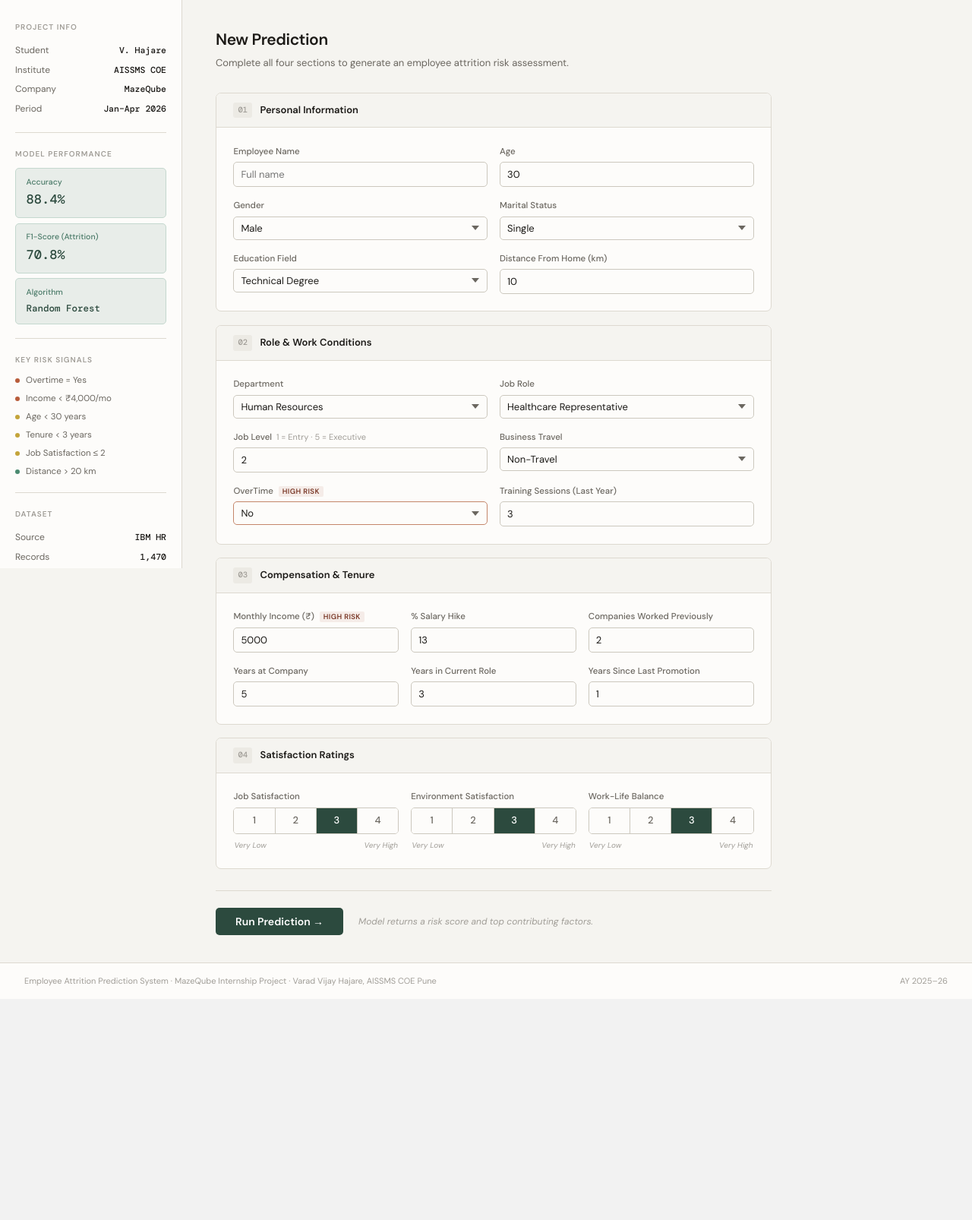
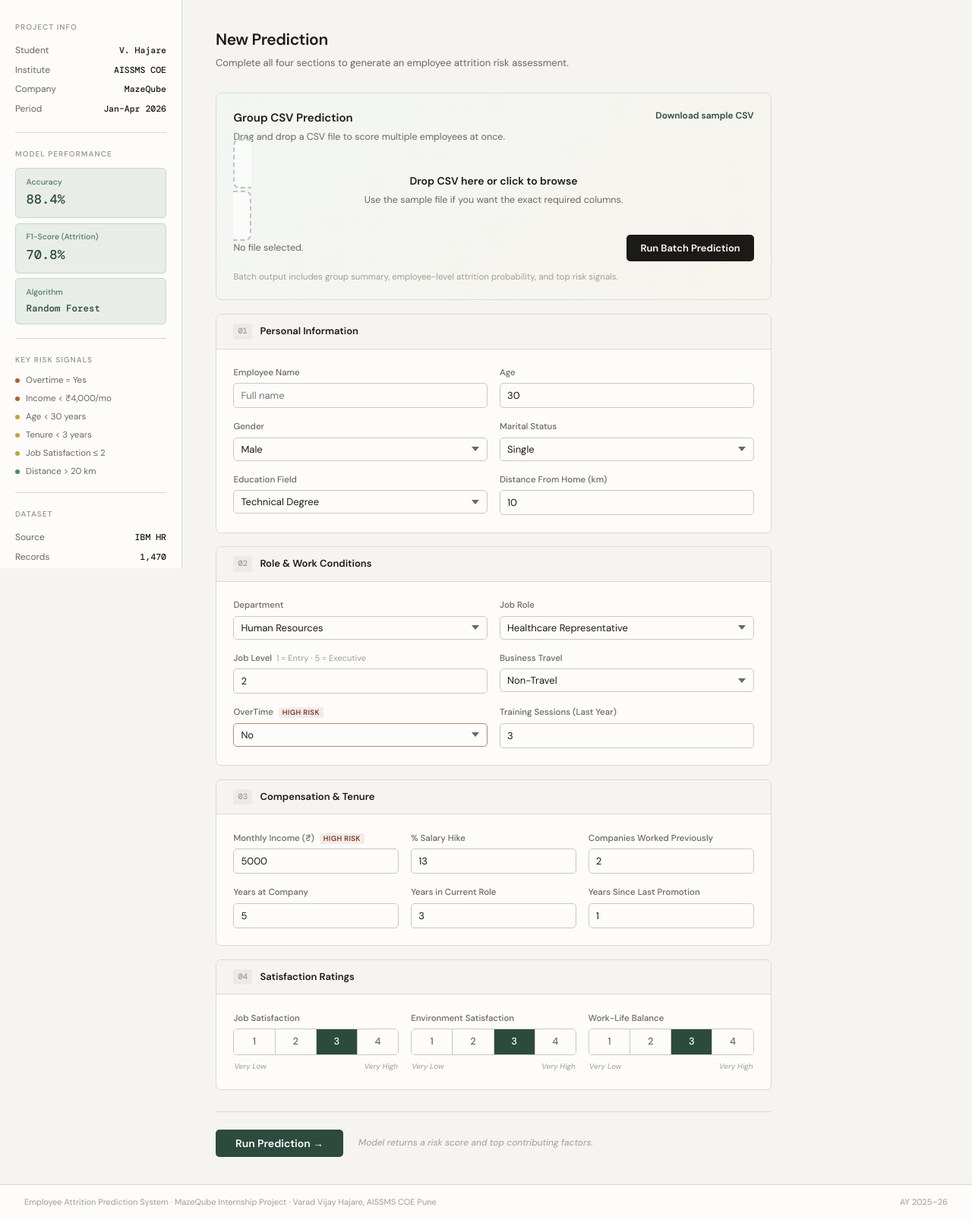
Before and after one commit to VaradHajare/employee-attrition-predictor, a Django app: page / in a window 1280 px wide. Shown: the part 52-1658 px from the top of the page at 76% size. Before the commit the page ends 1350 px from the top, so only its background shows below. Run offline with Django 5.2, Linux system fonts and the light colour scheme; parts of the project's set-up code (start-up, migrations or seed data) failed here and were passed over.

Commit message:
Add batch CSV attrition upload

```diff
--- a/predictor/urls.py
+++ b/predictor/urls.py
@@ -1,3 +1,6 @@
 from django.urls import path
 from . import views
-urlpatterns = [path('', views.index, name='index')]
+urlpatterns = [
+    path('', views.index, name='index'),
+    path('sample-csv/', views.download_sample_csv, name='sample_csv'),
+]
--- a/predictor/views.py
+++ b/predictor/views.py
@@ -1,10 +1,16 @@
-import joblib, numpy as np, os
+import csv
+import os
+
+import joblib
+import pandas as pd
+from django.http import FileResponse, Http404
 from django.shortcuts import render
 
 BASE = os.path.dirname(os.path.dirname(os.path.abspath(__file__)))
 MODEL = joblib.load(os.path.join(BASE, 'ml_model', 'attrition_model.pkl'))
 ENCODERS = joblib.load(os.path.join(BASE, 'ml_model', 'label_encoders.pkl'))
 FEATURES = joblib.load(os.path.join(BASE, 'ml_model', 'feature_columns.pkl'))
+SAMPLE_CSV_PATH = os.path.join(BASE, 'sample_data', 'employee_attrition_batch_sample.csv')
 
 CHOICES = {
     'Gender': ['Male', 'Female'],
@@ -16,56 +22,168 @@ CHOICES = {
     'OverTime': ['No', 'Yes'],
 }
 
-RISK_MAP = {
-    'OverTime': ('Yes', 'Working overtime significantly increases attrition risk.'),
-    'MonthlyIncome': (4000, 'Lower income is a key driver of employee departure.'),
-    'Age': (30, 'Younger employees tend to have higher attrition rates.'),
-    'YearsAtCompany': (3, 'Employees in first 2 years are at higher risk.'),
-    'JobSatisfaction': (2, 'Low job satisfaction strongly predicts attrition.'),
-    'DistanceFromHome': (20, 'Long commutes increase the likelihood of leaving.'),
-}
+CSV_COLUMNS = [
+    'EmployeeName',
+    'Age',
+    'Gender',
+    'Department',
+    'JobRole',
+    'BusinessTravel',
+    'EducationField',
+    'MaritalStatus',
+    'OverTime',
+    'MonthlyIncome',
+    'JobSatisfaction',
+    'EnvironmentSatisfaction',
+    'WorkLifeBalance',
+    'YearsAtCompany',
+    'YearsInCurrentRole',
+    'YearsSinceLastPromotion',
+    'NumCompaniesWorked',
+    'DistanceFromHome',
+    'PercentSalaryHike',
+    'TrainingTimesLastYear',
+    'JobLevel',
+]
+
+
+def collect_risk_factors(raw):
+    risks = []
+    if raw['OverTime'] == 'Yes':
+        risks.append('Working overtime significantly increases attrition risk.')
+    if raw['MonthlyIncome'] < 4000:
+        risks.append('Below-average income is a key driver of employee departure.')
+    if raw['Age'] < 30:
+        risks.append('Younger employees tend to have higher attrition rates.')
+    if raw['YearsAtCompany'] < 3:
+        risks.append('Employees in their first 2 years are at higher risk.')
+    if raw['JobSatisfaction'] <= 2:
+        risks.append('Low job satisfaction strongly predicts attrition.')
+    if raw['DistanceFromHome'] > 20:
+        risks.append('Long commutes increase the likelihood of leaving.')
+    return risks[:3]
+
+
+def build_raw_input(source):
+    return {
+        'Age': int(source.get('Age', 30)),
+        'Gender': source.get('Gender', 'Male'),
+        'Department': source.get('Department', 'Sales'),
+        'JobRole': source.get('JobRole', 'Sales Executive'),
+        'BusinessTravel': source.get('BusinessTravel', 'Travel_Rarely'),
+        'EducationField': source.get('EducationField', 'Technical Degree'),
+        'MaritalStatus': source.get('MaritalStatus', 'Single'),
+        'OverTime': source.get('OverTime', 'No'),
+        'MonthlyIncome': int(source.get('MonthlyIncome', 5000)),
+        'JobSatisfaction': int(source.get('JobSatisfaction', 3)),
+        'EnvironmentSatisfaction': int(source.get('EnvironmentSatisfaction', 3)),
+        'WorkLifeBalance': int(source.get('WorkLifeBalance', 3)),
+        'YearsAtCompany': int(source.get('YearsAtCompany', 5)),
+        'YearsInCurrentRole': int(source.get('YearsInCurrentRole', 3)),
+        'YearsSinceLastPromotion': int(source.get('YearsSinceLastPromotion', 1)),
+        'NumCompaniesWorked': int(source.get('NumCompaniesWorked', 2)),
+        'DistanceFromHome': int(source.get('DistanceFromHome', 10)),
+        'PercentSalaryHike': int(source.get('PercentSalaryHike', 13)),
+        'TrainingTimesLastYear': int(source.get('TrainingTimesLastYear', 3)),
+        'JobLevel': int(source.get('JobLevel', 2)),
+    }
+
+
+def predict_attrition(raw):
+    encoded = dict(raw)
+    for col in ['Gender', 'Department', 'JobRole', 'BusinessTravel', 'EducationField', 'MaritalStatus', 'OverTime']:
+        encoded[col] = ENCODERS[col].transform([raw[col]])[0]
+    feat_vector = pd.DataFrame([[encoded[f] for f in FEATURES]], columns=FEATURES)
+    prediction = int(MODEL.predict(feat_vector)[0])
+    probability = round(float(MODEL.predict_proba(feat_vector)[0][1]) * 100, 1)
+    return prediction, probability
+
+
+def validate_csv_columns(fieldnames):
+    if not fieldnames:
+        raise ValueError('The uploaded CSV is empty.')
+
+    missing_columns = [column for column in CSV_COLUMNS if column not in fieldnames]
+    if missing_columns:
+        raise ValueError('Missing CSV columns: ' + ', '.join(missing_columns))
+
+
+def process_batch_upload(uploaded_file):
+    decoded_lines = uploaded_file.read().decode('utf-8-sig').splitlines()
+    reader = csv.DictReader(decoded_lines)
+    validate_csv_columns(reader.fieldnames)
+
+    results = []
+    for index, row in enumerate(reader, start=1):
+        employee_name = (row.get('EmployeeName') or '').strip() or f'Employee {index}'
+        try:
+            raw = build_raw_input(row)
+            prediction, probability = predict_attrition(raw)
+        except Exception as exc:
+            raise ValueError(f'Row {index} for {employee_name}: {exc}') from exc
+
+        results.append({
+            'employee_name': employee_name,
+            'department': raw['Department'],
+            'job_role': raw['JobRole'],
+            'prediction': prediction,
+            'probability': probability,
+            'will_leave': prediction == 1,
+            'risk_factors': collect_risk_factors(raw),
+        })
+
+    if not results:
+        raise ValueError('The uploaded CSV does not contain any employee rows.')
+
+    high_risk_count = sum(1 for result in results if result['will_leave'])
+    avg_probability = round(sum(result['probability'] for result in results) / len(results), 1)
+
+    return {
+        'results': results,
+        'summary': {
+            'total_employees': len(results),
+            'high_risk_count': high_risk_count,
+            'low_risk_count': len(results) - high_risk_count,
+            'avg_probability': avg_probability,
+        },
+    }
+
+
+def download_sample_csv(request):
+    if not os.path.exists(SAMPLE_CSV_PATH):
+        raise Http404('Sample CSV not found.')
+
+    return FileResponse(
+        open(SAMPLE_CSV_PATH, 'rb'),
+        as_attachment=True,
+        filename='employee_attrition_batch_sample.csv',
+        content_type='text/csv',
+    )
+
 
 def index(request):
     if request.method == 'POST':
-        raw = {
-            'Age': int(request.POST.get('Age', 30)),
-            'Gender': request.POST.get('Gender', 'Male'),
-            'Department': request.POST.get('Department', 'Sales'),
-            'JobRole': request.POST.get('JobRole', 'Sales Executive'),
-            'BusinessTravel': request.POST.get('BusinessTravel', 'Travel_Rarely'),
-            'EducationField': request.POST.get('EducationField', 'Life Sciences'),
-            'MaritalStatus': request.POST.get('MaritalStatus', 'Single'),
-            'OverTime': request.POST.get('OverTime', 'No'),
-            'MonthlyIncome': int(request.POST.get('MonthlyIncome', 5000)),
-            'JobSatisfaction': int(request.POST.get('JobSatisfaction', 3)),
-            'EnvironmentSatisfaction': int(request.POST.get('EnvironmentSatisfaction', 3)),
-            'WorkLifeBalance': int(request.POST.get('WorkLifeBalance', 3)),
-            'YearsAtCompany': int(request.POST.get('YearsAtCompany', 5)),
-            'YearsInCurrentRole': int(request.POST.get('YearsInCurrentRole', 3)),
-            'YearsSinceLastPromotion': int(request.POST.get('YearsSinceLastPromotion', 1)),
-            'NumCompaniesWorked': int(request.POST.get('NumCompaniesWorked', 2)),
-            'DistanceFromHome': int(request.POST.get('DistanceFromHome', 10)),
-            'PercentSalaryHike': int(request.POST.get('PercentSalaryHike', 13)),
-            'TrainingTimesLastYear': int(request.POST.get('TrainingTimesLastYear', 3)),
-            'JobLevel': int(request.POST.get('JobLevel', 2)),
-        }
-        encoded = dict(raw)
-        for col in ['Gender','Department','JobRole','BusinessTravel','EducationField','MaritalStatus','OverTime']:
-            encoded[col] = ENCODERS[col].transform([raw[col]])[0]
-        feat_vector = np.array([[encoded[f] for f in FEATURES]])
-        prediction = MODEL.predict(feat_vector)[0]
-        probability = MODEL.predict_proba(feat_vector)[0][1]
-        risks = []
-        if raw['OverTime'] == 'Yes': risks.append('Working overtime significantly increases attrition risk.')
-        if raw['MonthlyIncome'] < 4000: risks.append('Below-average income is a key driver of employee departure.')
-        if raw['Age'] < 30: risks.append('Younger employees tend to have higher attrition rates.')
-        if raw['YearsAtCompany'] < 3: risks.append('Employees in their first 2 years are at higher risk.')
-        if raw['JobSatisfaction'] <= 2: risks.append('Low job satisfaction strongly predicts attrition.')
-        if raw['DistanceFromHome'] > 20: risks.append('Long commutes increase the likelihood of leaving.')
+        if request.FILES.get('csv_file'):
+            try:
+                batch_context = process_batch_upload(request.FILES['csv_file'])
+            except ValueError as exc:
+                return render(request, 'predictor/index.html', {
+                    'choices': CHOICES,
+                    'error': str(exc),
+                })
+            return render(request, 'predictor/batch_result.html', batch_context)
+
+        raw = build_raw_input(request.POST)
+        prediction, probability = predict_attrition(raw)
+        risks = collect_risk_factors(raw)
         return render(request, 'predictor/result.html', {
-            'prediction': prediction, 'probability': round(probability*100,1),
-            'will_leave': prediction == 1, 'risk_factors': risks[:3],
+            'prediction': prediction,
+            'probability': probability,
+            'will_leave': prediction == 1,
+            'risk_factors': risks,
             'employee_name': request.POST.get('EmployeeName', 'Employee'),
-            'form_data': raw, 'choices': CHOICES,
+            'form_data': raw,
+            'choices': CHOICES,
         })
+
     return render(request, 'predictor/index.html', {'choices': CHOICES})
--- /dev/null
+++ b/sample_data/employee_attrition_batch_sample.csv
@@ -0,0 +1,4 @@
+EmployeeName,Age,Gender,Department,JobRole,BusinessTravel,EducationField,MaritalStatus,OverTime,MonthlyIncome,JobSatisfaction,EnvironmentSatisfaction,WorkLifeBalance,YearsAtCompany,YearsInCurrentRole,YearsSinceLastPromotion,NumCompaniesWorked,DistanceFromHome,PercentSalaryHike,TrainingTimesLastYear,JobLevel
+Anita Sharma,29,Female,Sales,Sales Executive,Travel_Frequently,Marketing,Single,Yes,3600,2,2,2,2,1,0,3,24,13,2,2
+Rahul Mehta,41,Male,Research & Development,Research Scientist,Travel_Rarely,Life Sciences,Married,No,8200,4,4,3,9,6,2,2,7,15,3,3
+Priya Nair,33,Female,Human Resources,Human Resources,Non-Travel,Technical Degree,Single,No,5400,3,3,4,4,2,1,1,12,14,4,2
--- a/templates/predictor/index.html
+++ b/templates/predictor/index.html
@@ -247,6 +247,76 @@
       font-size: 13px;
       margin-bottom: 1.1rem;
     }
+    .upload-panel {
+      background: linear-gradient(135deg, #f2f6f3 0%, #f8f4ee 100%);
+      border: 1px solid #d7ddd5;
+      border-radius: 8px;
+      padding: 1.25rem 1.4rem;
+      margin-bottom: 1.1rem;
+    }
+    .upload-header {
+      display: flex;
+      justify-content: space-between;
+      align-items: flex-start;
+      gap: 1rem;
+      margin-bottom: 0.9rem;
+    }
+    .upload-header h2 { font-size: 15px; margin-bottom: 0.2rem; }
+    .upload-header p { color: var(--muted); font-size: 12.5px; }
+    .sample-link {
+      color: var(--accent);
+      text-decoration: none;
+      font-size: 12px;
+      font-weight: 600;
+      white-space: nowrap;
+    }
+    .sample-link:hover { text-decoration: underline; }
+    .dropzone {
+      border: 2px dashed #b8c8be;
+      border-radius: 8px;
+      padding: 1.35rem;
+      background: rgba(255, 255, 255, 0.65);
+      text-align: center;
+      transition: border-color 0.15s, background 0.15s, transform 0.15s;
+      cursor: pointer;
+    }
+    .dropzone.dragover {
+      border-color: var(--accent);
+      background: #eef4f0;
+      transform: translateY(-1px);
+    }
+    .dropzone strong { display: block; font-size: 14px; margin-bottom: 0.25rem; }
+    .dropzone span { display: block; color: var(--muted); font-size: 12.5px; }
+    .dropzone input[type=file] { display: none; }
+    .upload-actions {
+      display: flex;
+      align-items: center;
+      justify-content: space-between;
+      gap: 1rem;
+      margin-top: 0.85rem;
+      flex-wrap: wrap;
+    }
+    .upload-filename {
+      color: var(--muted);
+      font-size: 12.5px;
+      min-height: 1.2em;
+    }
+    .upload-btn {
+      background: var(--text);
+      color: #fff;
+      border: none;
+      padding: 9px 18px;
+      border-radius: 5px;
+      font-family: 'DM Sans', sans-serif;
+      font-size: 13px;
+      font-weight: 600;
+      cursor: pointer;
+    }
+    .upload-note {
+      margin-top: 0.75rem;
+      color: var(--faint);
+      font-size: 11.5px;
+    }
 
     .footer {
       border-top: 1px solid var(--border);
@@ -320,6 +390,29 @@
 
     {% if error %}<div class="error-box">{{ error }}</div>{% endif %}
     {% if db_notice %}<div class="error-box">{{ db_notice }}</div>{% endif %}
+
+    <div class="upload-panel">
+      <div class="upload-header">
+        <div>
+          <h2>Group CSV Prediction</h2>
+          <p>Drag and drop a CSV file to score multiple employees at once.</p>
+        </div>
+        <a href="/sample-csv/" class="sample-link">Download sample CSV</a>
+      </div>
+      <form method="POST" enctype="multipart/form-data">
+        {% csrf_token %}
+        <label class="dropzone" id="csv-dropzone" for="csv-file-input">
+          <strong>Drop CSV here or click to browse</strong>
+          <span>Use the sample file if you want the exact required columns.</span>
+          <input type="file" id="csv-file-input" name="csv_file" accept=".csv,text/csv">
+        </label>
+        <div class="upload-actions">
+          <div class="upload-filename" id="csv-file-name">No file selected.</div>
+          <button type="submit" class="upload-btn">Run Batch Prediction</button>
+        </div>
+        <div class="upload-note">Batch output includes group summary, employee-level attrition probability, and top risk signals.</div>
+      </form>
+    </div>
 
     <form method="POST">
       {% csrf_token %}
@@ -410,6 +503,39 @@
 
 </div>
 
+<script>
+  const dropzone = document.getElementById('csv-dropzone');
+  const fileInput = document.getElementById('csv-file-input');
+  const fileName = document.getElementById('csv-file-name');
+
+  function updateFileName() {
+    fileName.textContent = fileInput.files.length ? fileInput.files[0].name : 'No file selected.';
+  }
+
+  ['dragenter', 'dragover'].forEach((eventName) => {
+    dropzone.addEventListener(eventName, (event) => {
+      event.preventDefault();
+      dropzone.classList.add('dragover');
+    });
+  });
+
+  ['dragleave', 'drop'].forEach((eventName) => {
+    dropzone.addEventListener(eventName, (event) => {
+      event.preventDefault();
+      dropzone.classList.remove('dragover');
+    });
+  });
+
+  dropzone.addEventListener('drop', (event) => {
+    if (event.dataTransfer.files.length) {
+      fileInput.files = event.dataTransfer.files;
+      updateFileName();
+    }
+  });
+
+  fileInput.addEventListener('change', updateFileName);
+</script>
+
 <div class="footer">
   <span>Employee Attrition Prediction System · MazeQube Internship Project · Varad Vijay Hajare, AISSMS COE Pune</span>
   <span>AY 2025–26</span>
```
Also changed, not shown: templates/predictor/batch_result.html (added, +196 -0 lines).
